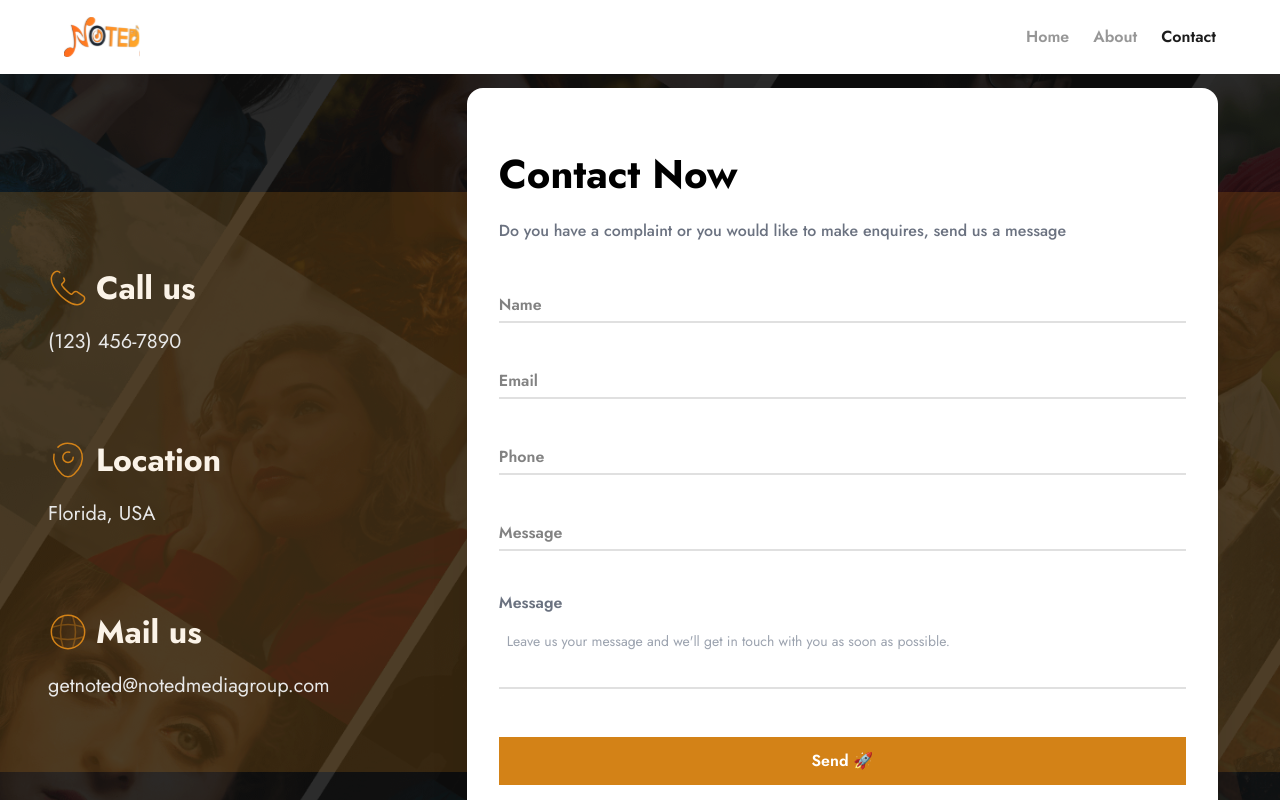
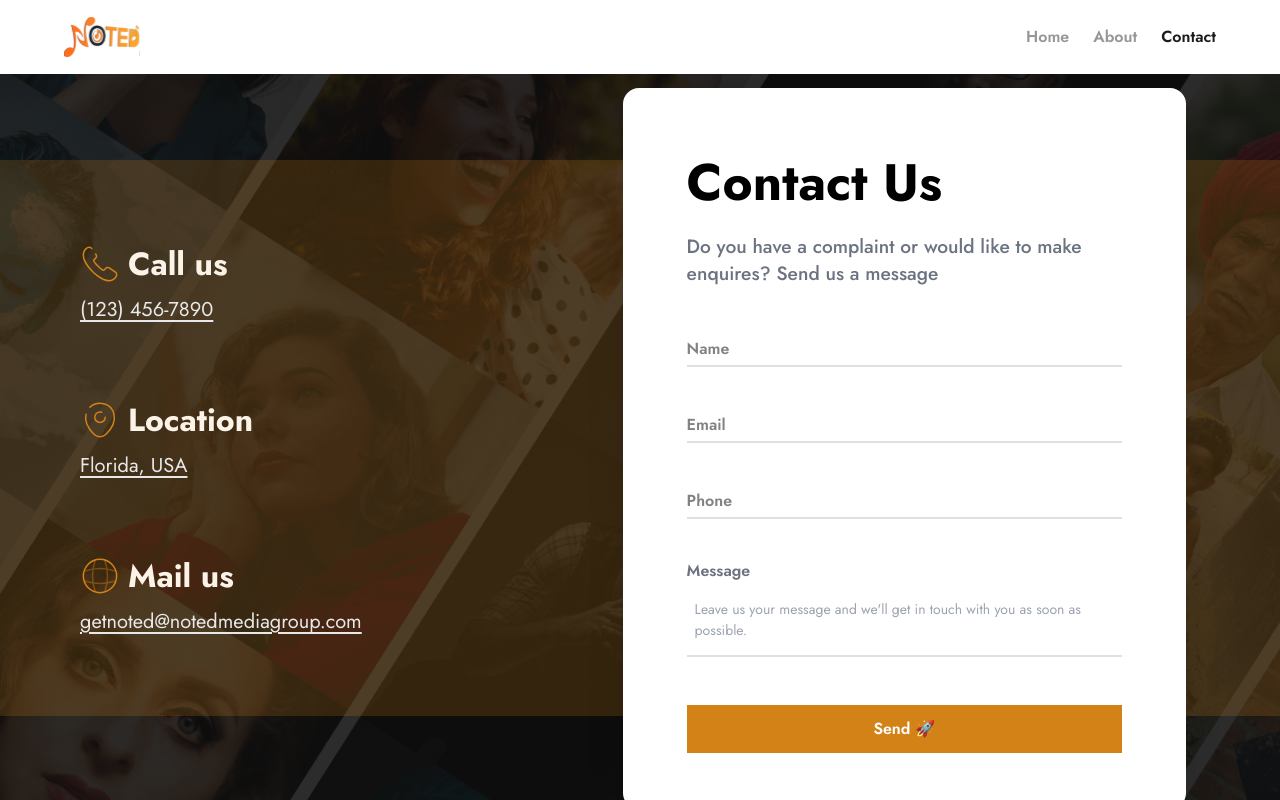
Before and after one commit to DigeetalHub/Noted-web, a Next.js app: page /contact in a window 1280 px wide. Shown: the top 800 px of the page. Built offline with nearby package versions, Linux system fonts and the light colour scheme.

Commit message:
[ADD] Desktop view for contact page done

```diff
--- a/components/ContactContent.js
+++ b/components/ContactContent.js
@@ -1,16 +1,17 @@
 import Image from "next/image";
 import Link from "next/link";
 
-export default function ContactContent({ heading, text, icon, email }) {
+export default function ContactContent({ heading, text, icon, email, tel }) {
 	return (
-		<div className="flex flex-col gap-4">
+		<div className="flex flex-col gap-2">
 			<div className="flex gap-2">
 				<Image src={icon} alt="" />
 				<h2 className="text-[2rem] font-bold text-brandPrimary50">{heading}</h2>
 			</div>
-			{text && <p className="text-xl text-neutrals50">{text}</p>}
+			{tel && <Link href={`tel:${tel}`} className="text-xl text-neutrals50 underline-offset-4 underline">{tel}</Link>}
+			{text && <p  className="text-xl text-neutrals50 underline-offset-4 underline">{text}</p>}
 			{email && (
-				<Link href="mailto:getnoted@notedmediagroup.com" className="text-xl text-neutrals50">
+				<Link href="mailto:getnoted@notedmediagroup.com" className="text-xl text-neutrals50 underline-offset-4 underline ">
 					{email}
 				</Link>
 			)}
--- a/components/ContactOverlay.js
+++ b/components/ContactOverlay.js
@@ -1,19 +1,19 @@
-import React from 'react'
-import ContactContent from './ContactContent'
-import Globe from "../public/assets/icons/globe.svg"
-import Call from "../public/assets/icons/call.svg"
-import Location from "../public/assets/icons/location.svg"
+import React from "react";
+import ContactContent from "./ContactContent";
+import Globe from "../public/assets/icons/globe.svg";
+import Call from "../public/assets/icons/call.svg";
+import Location from "../public/assets/icons/location.svg";
 
 const ContactOverlay = () => {
-  return (
-      <div className='w-full bg-brandPrimary500 bg-opacity-[0.2] absolute z-[1] top-[12rem] left-0 py-[4.5rem] pl-[3rem]'>
-          <div className="flex flex-col gap-[5rem]">
-              <ContactContent icon={Call} text="(123) 456-7890" heading="Call us" />
-              <ContactContent icon={Location} text="Florida, USA" heading="Location" />
-              <ContactContent icon={Globe} email="getnoted@notedmediagroup.com" heading="Mail us" />
-          </div>
-    </div>
-  )
-}
+	return (
+		<div className="w-full bg-brandPrimary500 bg-opacity-[0.2] absolute z-[1] top-[10rem] left-0 py-[4.5rem] lg:pl-[4rem] xl:pl-[5rem] xl:py-[5rem] hidden lg:block">
+			<div className="flex flex-col gap-[4.5rem]">
+				<ContactContent icon={Call} tel="(123) 456-7890" heading="Call us" />
+				<ContactContent icon={Location} text="Florida, USA" heading="Location" />
+				<ContactContent icon={Globe} email="getnoted@notedmediagroup.com" heading="Mail us" />
+			</div>
+		</div>
+	);
+};
 
-export default ContactOverlay
+export default ContactOverlay;
--- a/components/Form.js
+++ b/components/Form.js
@@ -34,24 +34,16 @@ const Form = () => {
 			errorMsg: `Your phone number is also required so we can get back to you 🙂`,
 			errorMsg2: `Please enter a valid phone number please. Numbers only and not less than 10 digits.`,
 		},
-		{
-			label: "Message",
-			name: "message",
-			type: "text",
-			placeholder: "Leave us your message and we'll get in touch with you as soon as possible.",
-			errorMsg: `Leave us your message and we'll get in touch with you as soon as possible. 😃`,
-			errorMsg2: `Your message is too short. 😃`,
-		},
 	];
 
 	const schema = yup.object({
 		name: yup.string().required(inputs[0].errorMsg),
-		email: yup.string().email().required(inputs[1].errorMsg).matches(inputs[1].pattern, inputs[1].errorMsg2),
+		email: yup.string().email().required(inputs[1].errorMsg).matches(inputs[1].pattern, "Please enter a valid email."),
 		phone: yup.string().required(inputs[2].errorMsg).matches(/^\d+$/, inputs[2].errorMsg2),
 		message: yup
 			.string()
-			.required(inputs[3].errorMsg)
-			.min(5, inputs[3].errorMsg2),
+			.required("Leave us your message and we'll get in touch with you as soon as possible. 😃")
+			.min(5, "Your message is too short. 😃"),
 	});
 
 	const {
@@ -81,17 +73,17 @@ const Form = () => {
 
 	const enableButton = errors.name || errors.email || errors.phone || errors.message ? true : false;
 
-	const handleFormSubmit = (data) => {
+	const handleFormSubmit = () => {
 		reset();
 	};
 
 	return (
-		<div className="bg-white py-[3.5rem] px-8 flex flex-col gap-[2.8rem] rounded-2xl shadow-form ml-auto mr-[3rem] i14Max:w-[75%] md:w-[68%] fold2Full:w-[60%] z-[2] relative">
-			<div className="flex flex-col gap-4">
-				<Heading classes={"text-black font-bold text-[2.5rem]"} firstContent={"Contact Now"} />
+		<div className="bg-white py-[3.5rem] px-8 dualFold:px-[4rem] flex flex-col gap-[2.8rem] rounded-2xl shadow-form md:mx-auto lg:ml-auto lg:mr-[4rem] xl:mr-[5rem] i14Max:w-[75%] md:w-[68%] fold2Full:w-[60%] lg:w-[50%] xl:w-[45%] laptops:w-[42%] z-[2] relative">
+			<div className="flex flex-col gap-3">
+				<Heading classes={"text-black font-bold text-[2.5rem] i14Max:text-[3.2rem]"} firstContent={"Contact Us"} />
 				<Subheading
-					classes={"text-[1rem] leading-[1.4] text-gray-500 font-medium"}
-					content={"Do you have a complaint or you would like to make enquires, send us a message"}
+					classes={"text-[1rem] leading-[1.4] text-gray-500 font-medium i14Max:text-[1.2rem]"}
+					content={"Do you have a complaint or would like to make enquires? Send us a message"}
 				/>
 			</div>
 			<form className="" onSubmit={handleSubmit(handleFormSubmit)}>
@@ -107,14 +99,14 @@ const Form = () => {
 									placeholder={placeholder}
 									required={required}
 									className={`border-b-inputBorder border-b-2 invalid:border-b-red-500 autofill:bg-white autofill:text-transparent
-									 rounded-none p-[5px] focus:outline-none  peer placeholder-transparent transition-all w-full`}
+									 rounded-none p-[5px] focus:outline-none  peer placeholder-transparent transition-all w-full `}
 								/>{" "}
 								<span className="errorMsg text-red-500 text-sm mt-[3px] peer-invalid:block hidden">
 									{errors[name]?.message}
 								</span>
 								<label
 									htmlFor={name}
-									className="text-sm font-semibold text-gray-500 transition-all duration-[400ms] peer-placeholder-shown:text-base  peer-placeholder-shown:top-[0.35rem] peer-placeholder-shown:text-label peer-focus:-top-[1.2rem] peer-focus:-left-0 peer-focus:text-label peer-focus:text-sm absolute left-0 -top-[1.2rem]"
+									className="text-sm font-semibold i14Max:text-[1.5rem] text-label transition-all duration-[400ms] peer-placeholder-shown:text-base peer-placeholder-shown:top-[0.35rem] peer-placeholder-shown:text-label peer-focus:-top-[1.2rem] peer-focus:-left-0 peer-focus:text-label peer-focus:text-sm absolute left-0 -top-[1.2rem]"
 								>
 									{label}
 								</label>
```
